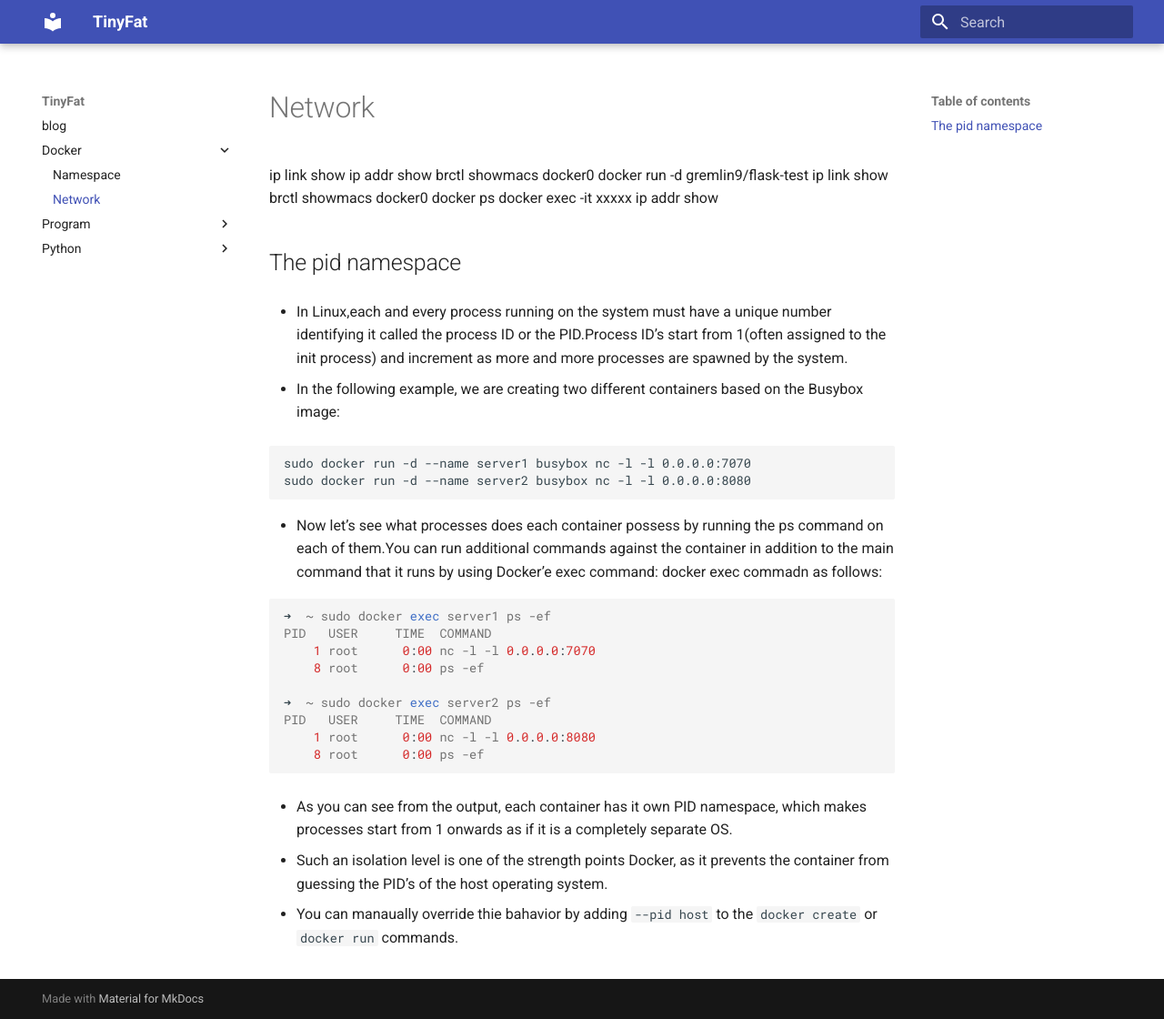
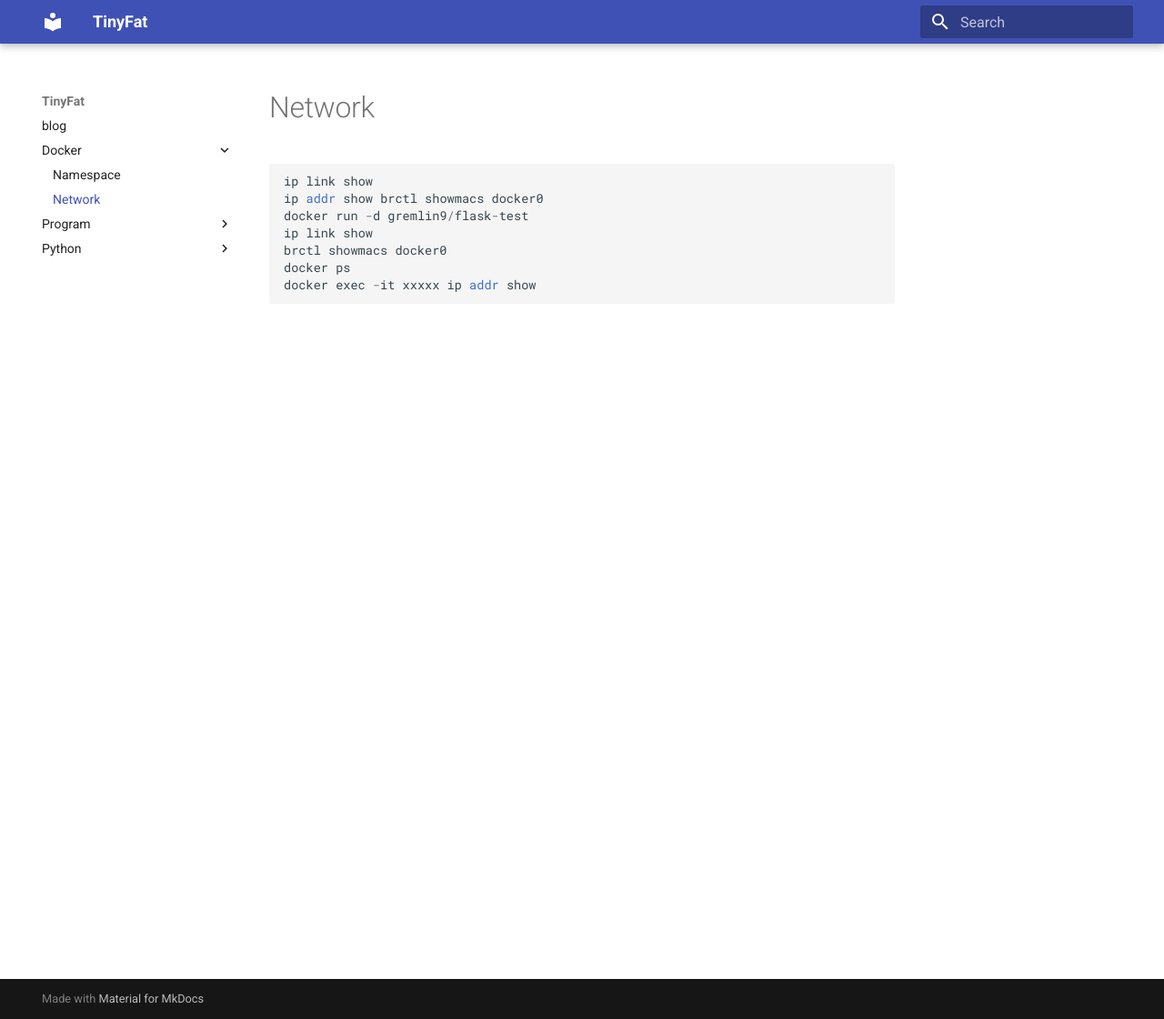
Before and after one commit to thj8/blog, an MkDocs documentation site: the page built from docs/docker/network.md, in a window 1280 px wide and 1120 px high. Shown: the whole window at 91% size. Built offline with MkDocs 1.6.1 and Material for MkDocs 9.7.7, drawn with Linux system fonts in a browser that asks for light colours.

Commit message:
update docker network

````diff
--- a/docs/docker/network.md
+++ b/docs/docker/network.md
@@ -1,4 +1,4 @@
-
+```
 ip link show
 ip addr show brctl showmacs docker0
 docker run -d gremlin9/flask-test
@@ -6,34 +6,4 @@ ip link show
 brctl showmacs docker0
 docker ps
 docker exec -it xxxxx ip addr show
-
-
-## The pid namespace
-- In Linux,each and every process running on the system must have a unique number identifying it called the process ID or the PID.Process ID's start from 1(often assigned to the init process) and increment as more and more processes are  spawned by the system.
-
-- In the following example, we are creating two different containers based on the Busybox image:
-
 ```
-sudo docker run -d --name server1 busybox nc -l -l 0.0.0.0:7070
-sudo docker run -d --name server2 busybox nc -l -l 0.0.0.0:8080
-```
-- Now let's see what processes does each container possess by running the ps command on each of them.You can run additional commands against the container in addition to the main command that it runs by using Docker'e exec command:
-docker exec commadn as follows:
-
-```
-➜  ~ sudo docker exec server1 ps -ef
-PID   USER     TIME  COMMAND
-    1 root      0:00 nc -l -l 0.0.0.0:7070
-    8 root      0:00 ps -ef
-
-➜  ~ sudo docker exec server2 ps -ef
-PID   USER     TIME  COMMAND
-    1 root      0:00 nc -l -l 0.0.0.0:8080
-    8 root      0:00 ps -ef
-```
-
-- As you can see from the output, each container has it own PID namespace, which makes processes start from 1 onwards as if it is a completely separate OS.
-
-- Such an isolation level is one of the strength points Docker, as it prevents the container from guessing the PID's of the host operating system.
-
-- You can manaually override thie bahavior by adding ```--pid host``` to the ```docker create``` or ```docker run``` commands.
````
